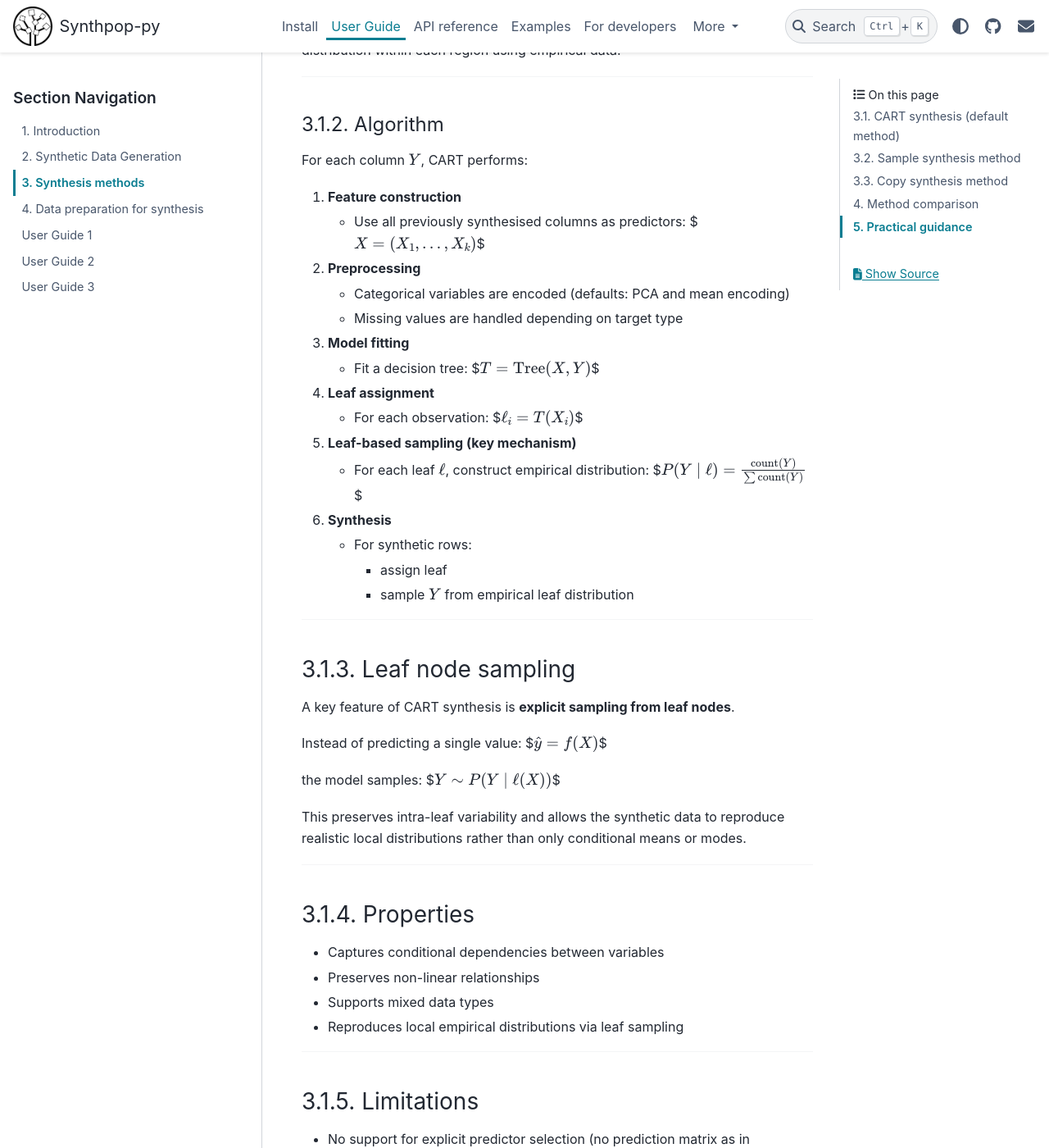
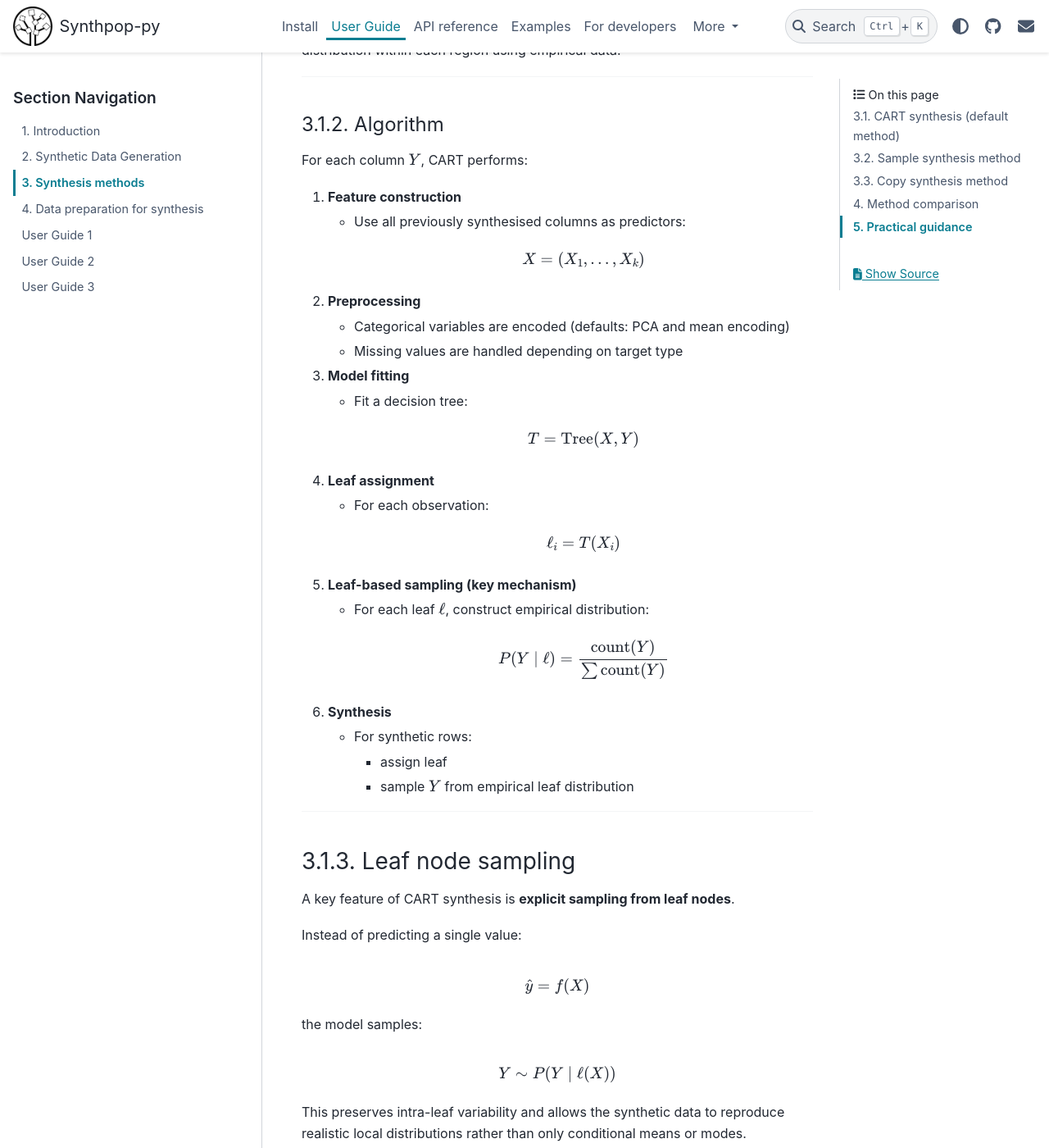
Before and after one commit to duonl/synthpop-py, a Sphinx documentation site: the page built from docs/source/user_guides/3_synthesis_methods.md, in a window 1280 px wide and 1400 px high, scrolled down 1160 px. Shown: the whole window at 82% size. Built offline with Sphinx 7.4.7 and the PyData theme 0.15.4, drawn with Linux system fonts in a browser that asks for light colours; some of the changed text lies outside the part shown.

Commit message:
fix math rendering

````diff
--- a/docs/source/user_guides/3_synthesis_methods.md
+++ b/docs/source/user_guides/3_synthesis_methods.md
@@ -21,8 +21,9 @@ Available synthesis methods are:
 ### 3.1.1. Overview
 
 CART (Classification And Regression Trees) is the default synthesis method. It generates a column by learning a conditional model:
-
-$$ P(Y \mid X_1, \dots, X_k) $$
+```{math}
+P(Y \mid X_1, \dots, X_k)
+```
 
 where $Y$ is the target column and $X_1, \dots, X_k$ are previously synthesised columns.
 
@@ -36,7 +37,9 @@ For each column $Y$, CART performs:
 
 1. **Feature construction**
    - Use all previously synthesised columns as predictors:
-     $$ X = (X_1, \dots, X_{k}) $$
+     ```{math}
+     X = (X_1, \dots, X_{k})
+     ```
 
 2. **Preprocessing**
    - Categorical variables are encoded (defaults: PCA and mean encoding)
@@ -44,15 +47,21 @@ For each column $Y$, CART performs:
 
 3. **Model fitting**
    - Fit a decision tree:
-     $$ T = \text{Tree}(X, Y) $$
+     ```{math}
+     T = \text{Tree}(X, Y)
+     ```
 
 4. **Leaf assignment**
    - For each observation:
-     $$ \ell_i = T(X_i) $$
+     ```{math}
+     \ell_i = T(X_i)
+     ```
 
 5. **Leaf-based sampling (key mechanism)**
    - For each leaf $\ell$, construct empirical distribution:
-     $$ P(Y \mid \ell) = \frac{\text{count}(Y)}{\sum \text{count}(Y)} $$
+     ```{math}
+     P(Y \mid \ell) = \frac{\text{count}(Y)}{\sum \text{count}(Y)}
+     ```
 
 6. **Synthesis**
    - For synthetic rows:
@@ -66,10 +75,14 @@ For each column $Y$, CART performs:
 A key feature of CART synthesis is **explicit sampling from leaf nodes**.
 
 Instead of predicting a single value:
-$$ \hat{y} = f(X) $$
+```{math}
+\hat{y} = f(X)
+```
 
 the model samples:
-$$ Y \sim P(Y \mid \ell(X)) $$
+```{math}
+Y \sim P(Y \mid \ell(X))
+```
 
 This preserves intra-leaf variability and allows the synthetic data to reproduce realistic local distributions rather than only conditional means or modes.
 
@@ -109,8 +122,9 @@ CART is recommended when:
 The Sample method generates a column by drawing values from its empirical marginal distribution observed in the original data. It does not use any predictors and therefore does not model relationships between variables.
 
 It approximates:
-
-$$ P(Y) \approx \hat{P}(Y) $$
+```{math}
+P(Y) \approx \hat{P}(Y)
+```
 
 where $\hat{P}(Y)$ is the empirical distribution of the observed column.
 
@@ -119,10 +133,14 @@ where $\hat{P}(Y)$ is the empirical distribution of the observed column.
 ### 3.2.2. Algorithm
 
 1. Compute empirical frequencies:
-   $$ \hat{P}(Y = y_i) = \frac{n_i}{N} $$
+   ```{math}
+   \hat{P}(Y = y_i) = \frac{n_i}{N}
+   ```
 
 2. Store value–frequency pairs:
-   $$ \{(y_i, n_i)\} $$
+   ```{math}
+   \{(y_i, n_i)\}
+   ```
 
 3. During generation:
    - sample values with replacement according to $\hat{P}(Y)$.
@@ -152,15 +170,18 @@ where $\hat{P}(Y)$ is the empirical distribution of the observed column.
 The Copy method deterministically reproduces the observed column without any modification. It is used when a variable must remain unchanged in the synthetic dataset.
 
 It implements:
-
-$$ Y^{syn} = Y^{obs} $$
+```{math}
+Y^{syn} = Y^{obs}
+```
 
 ---
 
 ### 3.3.2. Algorithm
 
 1. Store observed column:
-   $$ Y \leftarrow Y^{obs} $$
+   ```{math}
+   Y \leftarrow Y^{obs}
+   ```
 
 2. During generation:
    - return stored values unchanged
````
Also changed, not shown: docs/source/user_guides/2_synthetic_data_generation.md (+6 -4 lines), docs/source/user_guides/4_data_preparation.md (+9 -9 lines).
